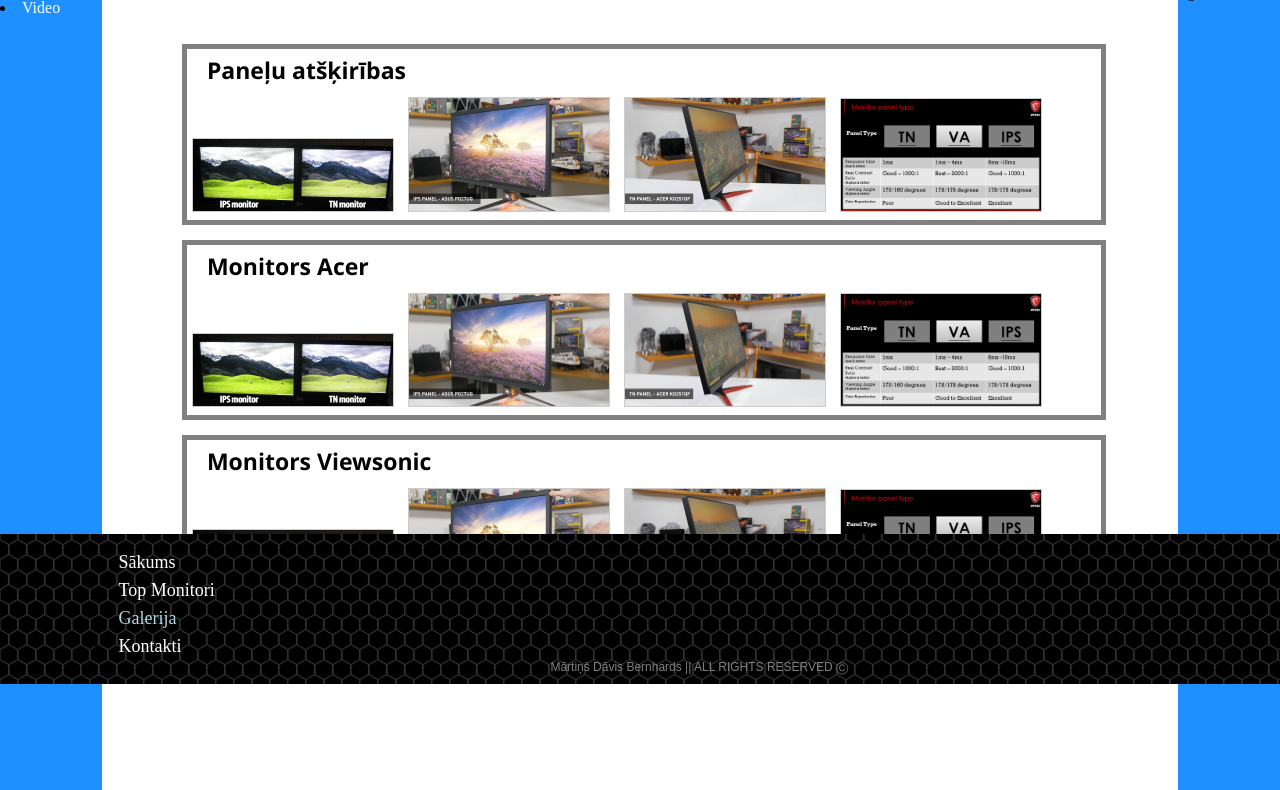
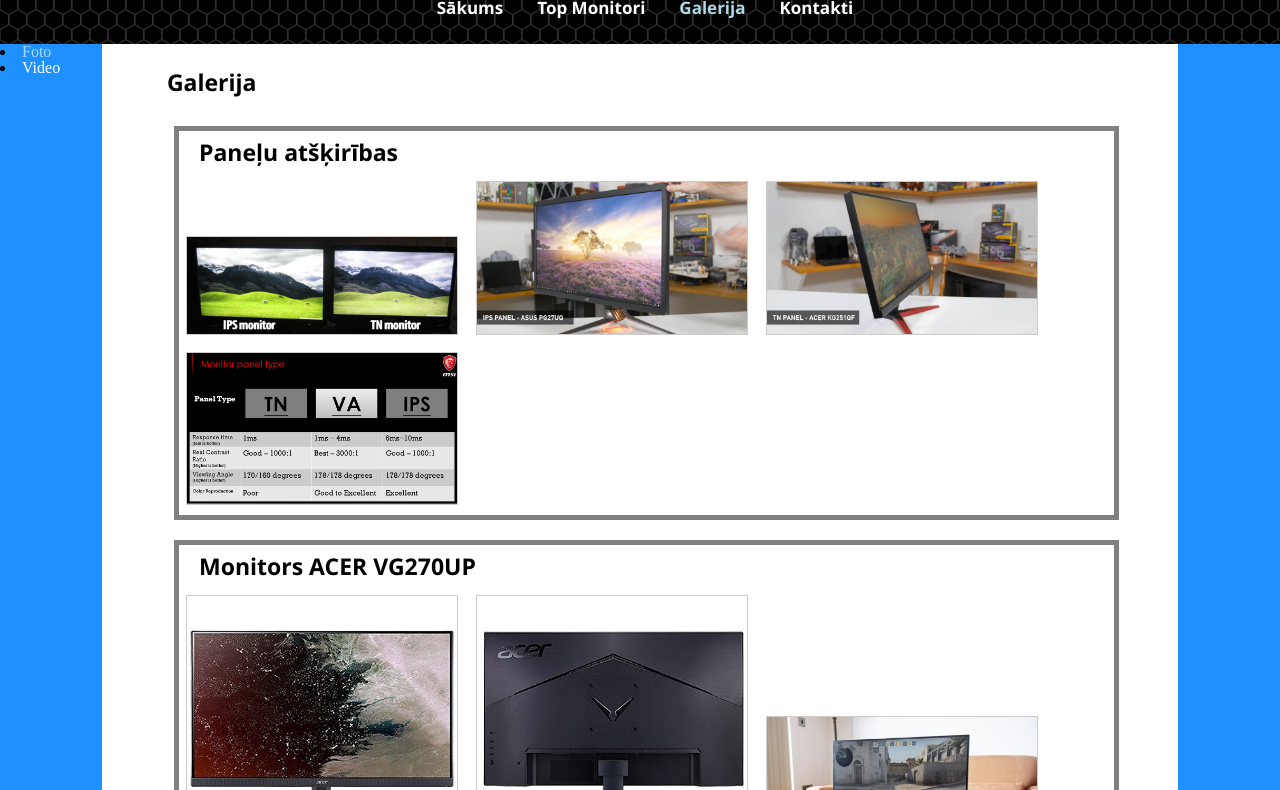
Before and after one commit to mdbernhards/monitori, a plain HTML site: page galerija.html in a window 1280 px wide. Shown: the part 116-906 px from the top of the page. Drawn offline with nearby package versions, Linux system fonts and the light colour scheme.

Commit message:
Nomainiju to, kā tiek novietots footer, tas vairs neseko ekrāna apakšai. Top monitoru liste tagad ir numureta. Izveidoju trīs galerijas, piešķīru tām nosaukumus un ievietoju visas bildes. Pievienoju velvienu video video galerijā. Mainiju videogalerijas izkārtojumu, katram video piešķīru aprakstu. Meiģināju mājaslapu izveidot adaptīvu.

```diff
--- a/css/style.css
+++ b/css/style.css
@@ -1,21 +1,31 @@
+body{
+    height: 100%;
+    min-height: 100%;
+
+
+
+}
 .mainbox{
-    background-color: chartreuse;
+    background-color: #ffff99;
     width: 100%;
     margin: 0px auto;
+    height:1500px;
+    position: relative;
 }
 
 
 .leftside{
     background-color: dodgerblue;
     width: 8%;
-    height: 1600px;
+    min-height: 1500px;
     float:left;
+
 }
 
 .main {
     background-color: white;
     width: 84%;
-    height: 900px;
+    height:100%;
     float: left;
 }
 
@@ -23,19 +33,20 @@
     background-color: dodgerblue;
     width: 8%;
     top: 100px;
-    height: 1600px;
+    min-height: 1500px;
     float:left;
 }
 
 .footer{
-    position: fixed;
-    left: 0;
+    clear: both;
+    position: relative;
     bottom: 0;
     width: 100%;
     height: 150px;
     background-color: #303030;
     background-image: url('../bildes/texture.png');
     background-repeat:repeat;
+    overflow: hidden;
 
 
 }
@@ -43,15 +54,15 @@
 .footer>li{
     position:relative;
     padding:5px 5px 5px 5px;
-    top: 14px;
+    top: 8px;
     left: 7%;
-    font-size: 18px;
+    font-size: 16px;
 }
 
 .footerText{
     color: gray;
     position: relative;
-    top: 15px;
+    top: 19px;
     left: 43%;
     font-size: 12px;
     font-family: Arial,Helvetica,sans-serif;
@@ -63,6 +74,8 @@
     background-color: #303030;
     background-image: url('../bildes/texture.png');
     background-repeat:repeat;
+
+    position: relative;
     width: 100%;
     height: 100px;
     text-align: center;
@@ -70,13 +83,14 @@
 
 .menu>ul>li{
     display:inline;
+    position: relative;
     padding:10px 10px 10px 20px;
-    position: relative;
-    top:65px;
-    left:-300px;
     font-family: "Segoe UI", Candara;
     font-weight: bold;
     font-size: 17px;
+    top: 65px;
+    right: 300px;
+
 }
 
 .active{
@@ -103,8 +117,9 @@
 }
 
 .gallery{
-    max-width: 200px;
-    margin: 5px;
+    max-width: 270px;
+    max-height: 270px;
+    margin: 7px;
     border: 1px solid #ccc;
     background-color: white;
 }
@@ -119,11 +134,11 @@
 
 .gallerybox{
     position: relative;
-    top: 5%;
-    left: 6%;
-    width: 85%;
+    top: 2.6%;
+    left: 4.8%;
+    width: 87%;
     border: 5px solid gray;
-    margin: 15px;
+    margin: 20px;
 }
 
 .logo{
@@ -142,7 +157,7 @@
 
 .toptext{
     position: relative;
-    top: 2.5%;
+    top: 1.8%;
     left: 6%;
     font-family: "Segoe UI", Candara;
     font-weight: bold;
@@ -151,10 +166,10 @@
 
 .raksts{
     position: relative;
-    width: 85%;
+    width: 87%;
     height: 200px;
     padding: 10px;
-    top: 4.5%;
+    top: 3%;
     left: 5%;
     border: 5px solid gray;
     margin: 15px;
@@ -169,34 +184,79 @@
 
 }
 
+.videogallery{
+    position: relative;
+    width: 87%;
+    top: 3%;
+    left: 9%;
+}
+
+.video{
+    margin: 40px;
+    font-family: "Segoe UI", Candara;
+    font-size: 16px;
+    width: 560px;
+    float: left;
+}
+
+.videotext{
+    position: relative;
+    top: 1.8%;
+    left: 11.5%;
+    font-family: "Segoe UI", Candara;
+    font-weight: bold;
+    font-size: 23px;
+}
+
+.youtubevid{
+    width: 560px;
+    height: 315px;
+}
+
+
 /* Extra small devices (phones, 600px and down) */
-@media only screen and (max-width: 600px) {
+@media only screen and (max-width: 700px) {
+
+    .leftside{
+        min-height: 100px;
+        width:100%;
+    }
     .main {width: 100%}
+}
+
+@media only screen and (max-width: 1000px) {
+    .main {width: 92%}
     .rightside{
         display: none;
     }
-    .leftside{
-        display: none;
+
+    .youtubevid{
+        max-width: 280px;
+        max-height: 167px;
     }
-
-
 
 }
 
 
+
 /* Medium devices (landscape tablets, 768px and up) */
-@media only screen and (min-width: 768px) {
+@media only screen and (max-width: 1700px) {
+    .menu>ul>li{
+        right: 200px;
+    }
 
-}
-
-/* Large devices (laptops/desktops, 992px and up) */
-@media only screen and (max-width: 1200px) {
-    .menu{
-        height: 200px;
+    .footerText{
+        left: 60px;
     }
 }
 
-/* Extra large devices (large laptops and desktops, 1200px and up) */
-@media only screen and (min-width: 1200px) {
+@media only screen and (max-width: 1500px) {
+    .menu{
+        height: 160px;
 
+    }
+    .menu>ul>li{
+        right: 0px;
+        top: 115px;
+    }
 }
--- a/galerija.html
+++ b/galerija.html
@@ -27,34 +27,34 @@
         <li><a href="./video_galerija.html">Video</a></li>
     </div>
     <div class="main mgallery">
+        <div class= "toptext">Galerija</div>
         <div class="gallerybox">
             <div class="gallerytext">Paneļu atšķirības</div>
-            <a href="./bildes/bilde1.png"   data-lightbox="gallery-1" data-title="Atšķirība krāsā starp IPS un TN monitoriem"><img src="./bildes/bilde1.png" alt="" class="gallery"/></a>
-            <a href="./bildes/bilde2.png" data-lightbox="gallery-1" data-title="Krāsu kvalitāte mainot skata leņķi IPS monitora"><img src="./bildes/bilde2.png" alt="" class="gallery"/></a>
-            <a href="./bildes/bilde3.png" data-lightbox="gallery-1" data-title="Krāsu kvalitāte mainot skata leņķi TN monitora"><img src="./bildes/bilde3.png" alt="" class="gallery"/></a>
-            <a href="./bildes/bilde4.png" data-lightbox="gallery-1" data-title="Atšķirības starp 3 visbiežāk izmantotākajiem paneļu veidiem"><img src="./bildes/bilde4.png" alt="" class="gallery"/></a>
-
+            <a href="./bildes/bilde1.png"   data-lightbox="gallery-1" data-title="Atšķirība krāsā starp IPS un TN monitoriem"><img src="./bildes/bilde1.png" alt="Atšķirība krāsā starp IPS un TN monitoriem" class="gallery"/></a>
+            <a href="./bildes/bilde2.png" data-lightbox="gallery-1" data-title="Krāsu kvalitāte mainot skata leņķi IPS monitora"><img src="./bildes/bilde2.png" alt="Krāsu kvalitāte mainot skata leņķi IPS monitora" class="gallery"/></a>
+            <a href="./bildes/bilde3.png" data-lightbox="gallery-1" data-title="Krāsu kvalitāte mainot skata leņķi TN monitora"><img src="./bildes/bilde3.png" alt="Krāsu kvalitāte mainot skata leņķi TN monitora" class="gallery"/></a>
+            <a href="./bildes/bilde4.png" data-lightbox="gallery-1" data-title="Atšķirības starp 3 visbiežāk izmantotākajiem paneļu veidiem"><img src="./bildes/bilde4.png" alt="Atšķirības starp 3 visbiežāk izmantotākajiem paneļu veidiem" class="gallery"/></a>
         </div>
 
         <div class="gallerybox">
-            <div class="gallerytext">Monitors Acer</div>
-            <a href="./bildes/bilde1.png"   data-lightbox="gallery-1" data-title="Atšķirība krāsā starp IPS un TN monitoriem"><img src="./bildes/bilde1.png" alt="" class="gallery"/></a>
-            <a href="./bildes/bilde2.png" data-lightbox="gallery-1" data-title="Krāsu kvalitāte mainot skata leņķi IPS monitora"><img src="./bildes/bilde2.png" alt="" class="gallery"/></a>
-            <a href="./bildes/bilde3.png" data-lightbox="gallery-1" data-title="Krāsu kvalitāte mainot skata leņķi TN monitora"><img src="./bildes/bilde3.png" alt="" class="gallery"/></a>
-            <a href="./bildes/bilde4.png" data-lightbox="gallery-1" data-title="Atšķirības starp 3 visbiežāk izmantotākajiem paneļu veidiem"><img src="./bildes/bilde4.png" alt="" class="gallery"/></a>
-
+            <div class="gallerytext">Monitors ACER VG270UP</div>
+            <a href="./bildes/Acer1.jpg"   data-lightbox="gallery-2" data-title="Atšķirība krāsā starp IPS un TN monitoriem"><img src="./bildes/Acer1.jpg" alt="" class="gallery"/></a>
+            <a href="./bildes/Acer2.jpg" data-lightbox="gallery-2" data-title="Krāsu kvalitāte mainot skata leņķi IPS monitora"><img src="./bildes/Acer2.jpg" alt="" class="gallery"/></a>
+            <a href="./bildes/Acer3.jpg" data-lightbox="gallery-2" data-title="Krāsu kvalitāte mainot skata leņķi TN monitora"><img src="./bildes/Acer3.jpg" alt="" class="gallery"/></a>
+            <a href="./bildes/Acer4.jpg" data-lightbox="gallery-2" data-title="Atšķirības starp 3 visbiežāk izmantotākajiem paneļu veidiem"><img src="./bildes/Acer4.jpg" alt="" class="gallery"/></a>
+            <a href="./bildes/Acer5.jpg" data-lightbox="gallery-2" data-title="Atšķirības starp 3 visbiežāk izmantotākajiem paneļu veidiem"><img src="./bildes/Acer5.jpg" alt="" class="gallery"/></a>
         </div>
 
         <div class="gallerybox">
-            <div class="gallerytext">Monitors Viewsonic</div>
-            <a href="./bildes/bilde1.png"   data-lightbox="gallery-1" data-title="Atšķirība krāsā starp IPS un TN monitoriem"><img src="./bildes/bilde1.png" alt="" class="gallery"/></a>
-            <a href="./bildes/bilde2.png" data-lightbox="gallery-1" data-title="Krāsu kvalitāte mainot skata leņķi IPS monitora"><img src="./bildes/bilde2.png" alt="" class="gallery"/></a>
-            <a href="./bildes/bilde3.png" data-lightbox="gallery-1" data-title="Krāsu kvalitāte mainot skata leņķi TN monitora"><img src="./bildes/bilde3.png" alt="" class="gallery"/></a>
-            <a href="./bildes/bilde4.png" data-lightbox="gallery-1" data-title="Atšķirības starp 3 visbiežāk izmantotākajiem paneļu veidiem"><img src="./bildes/bilde4.png" alt="" class="gallery"/></a>
+            <div class="gallerytext">Monitors VIEWSONIC VX2758-2KP-MHD</div>
+            <a href="./bildes/viewsonic1.jpg"   data-lightbox="gallery-3" data-title="Atšķirība krāsā starp IPS un TN monitoriem"><img src="./bildes/viewsonic1.jpg" alt="" class="gallery"/></a>
+            <a href="./bildes/viewsonic2.jpg" data-lightbox="gallery-3" data-title="Krāsu kvalitāte mainot skata leņķi IPS monitora"><img src="./bildes/viewsonic2.jpg" alt="" class="gallery"/></a>
+            <a href="./bildes/viewsonic3.jpg" data-lightbox="gallery-3" data-title="Krāsu kvalitāte mainot skata leņķi TN monitora"><img src="./bildes/viewsonic3.jpg" alt="" class="gallery"/></a>
+            <a href="./bildes/viewsonic4.jpg" data-lightbox="gallery-3" data-title="Atšķirības starp 3 visbiežāk izmantotākajiem paneļu veidiem"><img src="./bildes/viewsonic4.jpg" alt="" class="gallery"/></a>
 
         </div>
     </div>
-    <div class="rightside">right</div>
+    <div class="rightside"></div>
     <div class="footer">
         <li><a href="index.html">Sākums</a></li>
         <li><a href="topmonitori.html">Top Monitori</a></li>
```
Also changed, not shown: index.html (+5 -1 lines), kontakti.html (+1 -1 lines), topmonitori.html (+13 -13 lines), video_galerija.html (+20 -5 lines), bildes/Acer1.jpg (added), bildes/Acer2.jpg (added), bildes/Acer3.jpg (added), bildes/Acer4.jpg (added), bildes/Acer5.jpg (added), bildes/viewsonic1.jpg (added), bildes/viewsonic2.jpg (added), bildes/viewsonic3.jpg (added), bildes/viewsonic4.jpg (added).
